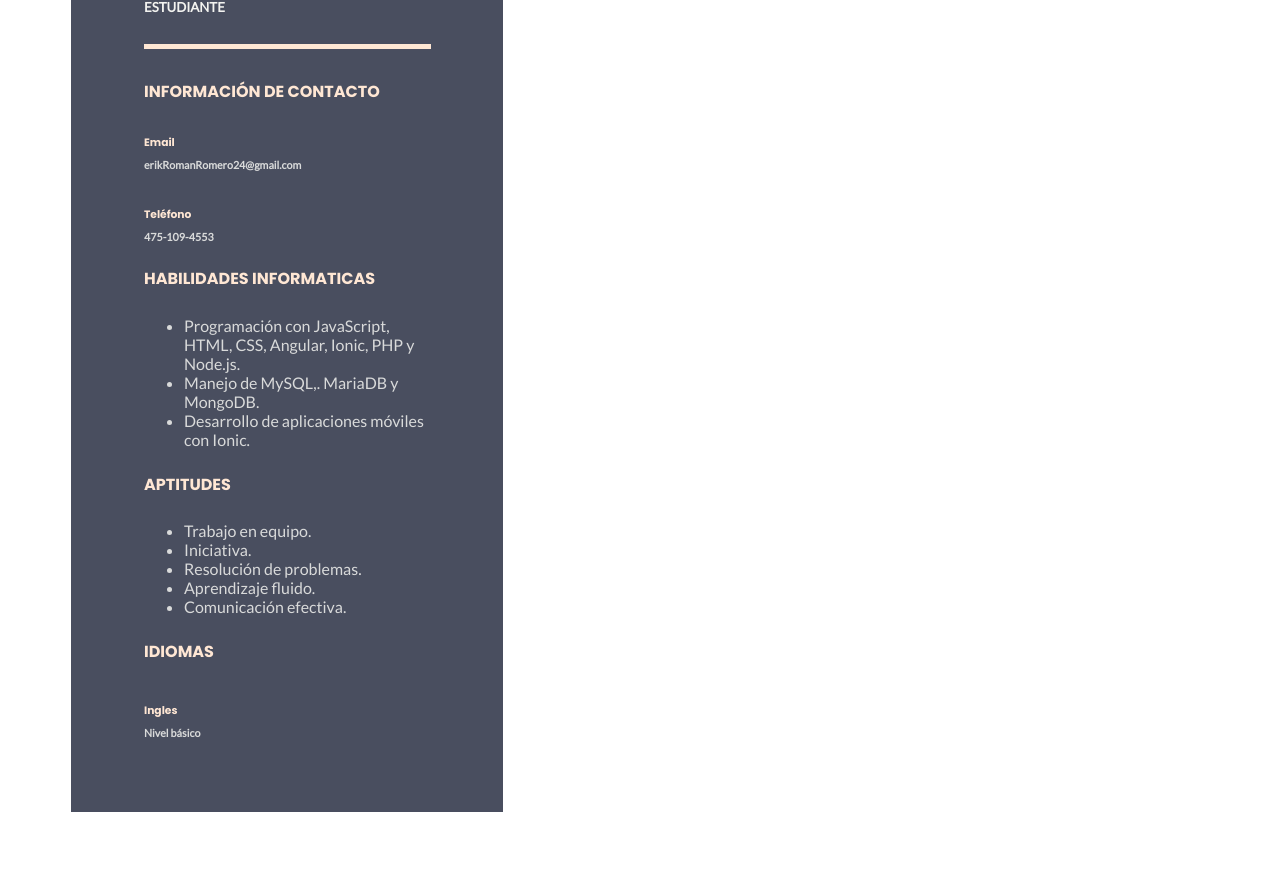
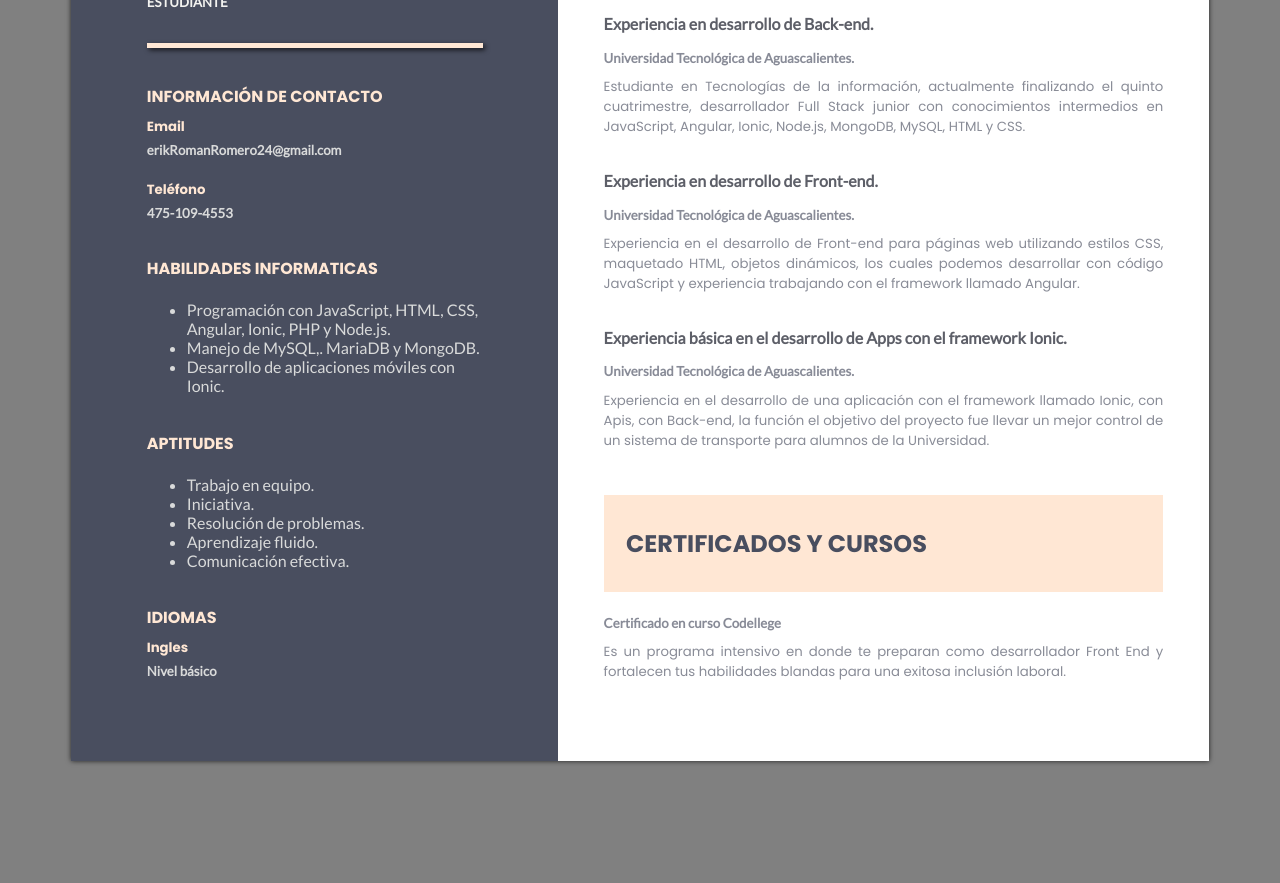
Before and after one commit to ErikUTA/CV, a plain HTML site: page index.html in a window 1280 px wide. Shown: the part 478-1361 px from the top of the page. After the commit the page ends 1302 px from the top, so only its background shows below. Drawn offline with Linux system fonts and the light colour scheme; a web font is replaced by a local one.

Commit message:
refactor: some code changes with the text

```diff
--- a/css/index.css
+++ b/css/index.css
@@ -1,3 +1,7 @@
+html {
+    background: gray;
+}
+
 .left-cn {
     width: 40%;
     background: #494E5F;
@@ -38,6 +42,9 @@
 .hr {
     background: #FFE7D4;
     height: 5px;
+    box-shadow: 2px 2px 5px 0px rgba(0,0,0,0.75);
+    -webkit-box-shadow: 2px 2px 5px 0px rgba(0,0,0,0.75);
+    -moz-box-shadow: 2px 2px 5px 0px rgba(0,0,0,0.75);
 }
 
 .texto {
@@ -49,23 +56,43 @@
 
 .right-cn {
     width: 60%;
-    padding: 10%;
+    padding: 3% 4%;
+    background: white;
 }
 
 .container {
     background: #ffe7d4;
     color: #494e5f;
-    padding: 3%;
-    text-align: center;
+    padding: 2% 4%;
+    text-align: start;
     font-family: 'Poppins', sans-serif;
 }
 
 .r-title {
+    color: #5d5f68;
+    font-family: 'Lato', sans-serif;
+    text-align: start;
+    font-weight: bold;
+}
+
+.r-subtitle {
     color: #888b97;
     font-family: 'Lato', sans-serif;
+    text-align: start;
+    font-weight: bold;
+    margin: 0%;
 }
 
 .r-text {
     color:#898c97;
-    font-family: 'Lato', sans-serif;
+    text-align: start;
+    font-family: 'Poppins', sans-serif;
+    text-align: justify;
+    font-weight: normal;
 }
+
+.box-shadow {
+    box-shadow: 0px 0px 5px 0px rgba(0,0,0,0.75);
+    -webkit-box-shadow: 0px 0px 5px 0px rgba(0,0,0,0.75);
+    -moz-box-shadow: 0px 0px 5px 0px rgba(0,0,0,0.75);
+}
--- a/index.html
+++ b/index.html
@@ -13,7 +13,7 @@
 </head>
 
 <body>
-    <div style="display: flex; padding: 5%;">
+    <div class="box-shadow" style="display: flex; margin: 5%;">
         <div class="left-cn texto">
             <div class="center">
                 <img src="./img/profile.jpg" alt="" class="profile">
@@ -22,18 +22,18 @@
                 <h1 class="name">ERIK ROMÁN<br> ROMERO <br> FLORES</h1>
                 <h5 class="subtitle">ESTUDIANTE</h5>
                 <div class="hr" style="margin: 10% 0%;"><br></div>
-                <h4 class="name">INFORMACIÓN DE CONTACTO</h4>
-                <h6 class="name" style="font-weight: bold; margin: 0%;">Email</h6>
-                <h6 class="second-name" style="word-break: break-all;">erikRomanRomero24@gmail.com</h6>
-                <h6 class="name" style="font-weight: bold; margin: 10% 0% 0% 0%;">Teléfono</h6>
-                <h6 class="second-name" style="word-break: break-all;">475-109-4553</h6>
-                <h4 class="name">HABILIDADES INFORMATICAS</h4>
+                <h4 class="name" style="margin: 0%;">INFORMACIÓN DE CONTACTO</h4>
+                <h5 class="name" style="font-weight: bold; margin: 0%;">Email</h5>
+                <h5 class="second-name" style="word-break: break-all;">erikRomanRomero24@gmail.com</h5>
+                <h5 class="name" style="font-weight: bold; margin: 5% 0% 0% 0%;">Teléfono</h5>
+                <h5 class="second-name" style="word-break: break-all;">475-109-4553</h5>
+                <h4 class="name" style="margin: 10% 0% 0% 0%;">HABILIDADES INFORMATICAS</h4>
                 <ul>
                     <li class="second-name">Programación con JavaScript, HTML, CSS, Angular, Ionic, PHP y Node.js.</li>
                     <li class="second-name">Manejo de MySQL,. MariaDB y MongoDB.</li>
                     <li class="second-name">Desarrollo de aplicaciones móviles con Ionic.</li>
                 </ul>
-                <h4 class="name">APTITUDES</h4>
+                <h4 class="name" style="margin: 10% 0% 0% 0%;">APTITUDES</h4>
                 <ul>
                     <li class="second-name">Trabajo en equipo.</li>
                     <li class="second-name">Iniciativa.</li>
@@ -41,13 +41,38 @@
                     <li class="second-name">Aprendizaje fluido.</li>
                     <li class="second-name">Comunicación efectiva.</li>
                 </ul>
-                <h4 class="name">IDIOMAS</h4>
-                <h6 class="name" style="font-weight: bold; margin: 10% 0% 0% 0%;">Ingles</h6>
-                <h6 class="second-name" style="word-break: break-all;">Nivel básico</h6>
+                <h4 class="name" style="margin: 10% 0% 0% 0%;">IDIOMAS</h4>
+                <h5 class="name" style="font-weight: bold; margin: 0%;">Ingles</h5>
+                <h5 class="second-name" style="word-break: break-all;">Nivel básico</h5>
             </div>
         </div>
         <div class="right-cn">
-            <div class="container"></div>
+            <div class="container">
+                <h2>RESUMEN PROFESIONAL</h2>
+            </div>
+            <h4 class="r-title">Universidad Tecnológica de Aguascalientes.</h4>
+            <h5 class="r-text">Estudiante en Tecnologías de la información, actualmente finalizando el quinto cuatrimestre, desarrollador Full Stack junior con conocimientos intermedios en JavaScript, Angular, Ionic, Node.js, MongoDB, MySQL, HTML y CSS.</h5>
+            <div class="container" style="margin-top: 10%;">
+                <h2>EXPERIENCIA</h2>
+            </div>
+
+            <h4 class="r-title" style="margin: 4% 0% 3% 0%;">Experiencia en desarrollo de Back-end.</h4>
+            <h5 class="r-subtitle" style="margin: 2% 0%;">Universidad Tecnológica de Aguascalientes.</h5>
+            <h5 class="r-text" style="margin: 1% 0%;">Estudiante en Tecnologías de la información, actualmente finalizando el quinto cuatrimestre, desarrollador Full Stack junior con conocimientos intermedios en JavaScript, Angular, Ionic, Node.js, MongoDB, MySQL, HTML y CSS.</h5>
+
+            <h4 class="r-title" style="margin: 6% 0% 3% 0%;">Experiencia en desarrollo de Front-end.</h4>
+            <h5 class="r-subtitle" style="margin: 2% 0%;">Universidad Tecnológica de Aguascalientes.</h5>
+            <h5 class="r-text" style="margin: 1% 0%;">Experiencia en el desarrollo de Front-end para páginas web utilizando estilos CSS, maquetado HTML, objetos dinámicos, los cuales podemos desarrollar con código JavaScript y experiencia trabajando con el framework llamado Angular.</h5>
+
+            <h4 class="r-title" style="margin: 6% 0% 3% 0%;">Experiencia básica en el desarrollo de Apps con el framework Ionic.</h4>
+            <h5 class="r-subtitle" style="margin: 2% 0%;">Universidad Tecnológica de Aguascalientes.</h5>
+            <h5 class="r-text" style="margin: 1% 0% 8% 0%">Experiencia en el desarrollo de una aplicación con el framework llamado Ionic, con Apis, con Back-end, la función el objetivo del proyecto fue llevar un mejor control de un sistema de transporte para alumnos de la Universidad.</h5>
+
+            <div class="container">
+                <h2>CERTIFICADOS Y CURSOS</h2>
+            </div>
+            <h5 class="r-subtitle" style="margin: 4% 0% 2% 0%;">Certificado en curso Codellege</h5>
+            <h5 class="r-text" style="margin: 1% 0% 8% 0%">Es un programa intensivo en donde te preparan como desarrollador Front End y fortalecen tus habilidades blandas para una exitosa inclusión laboral.</h5>
         </div>
     </div>
 
```
